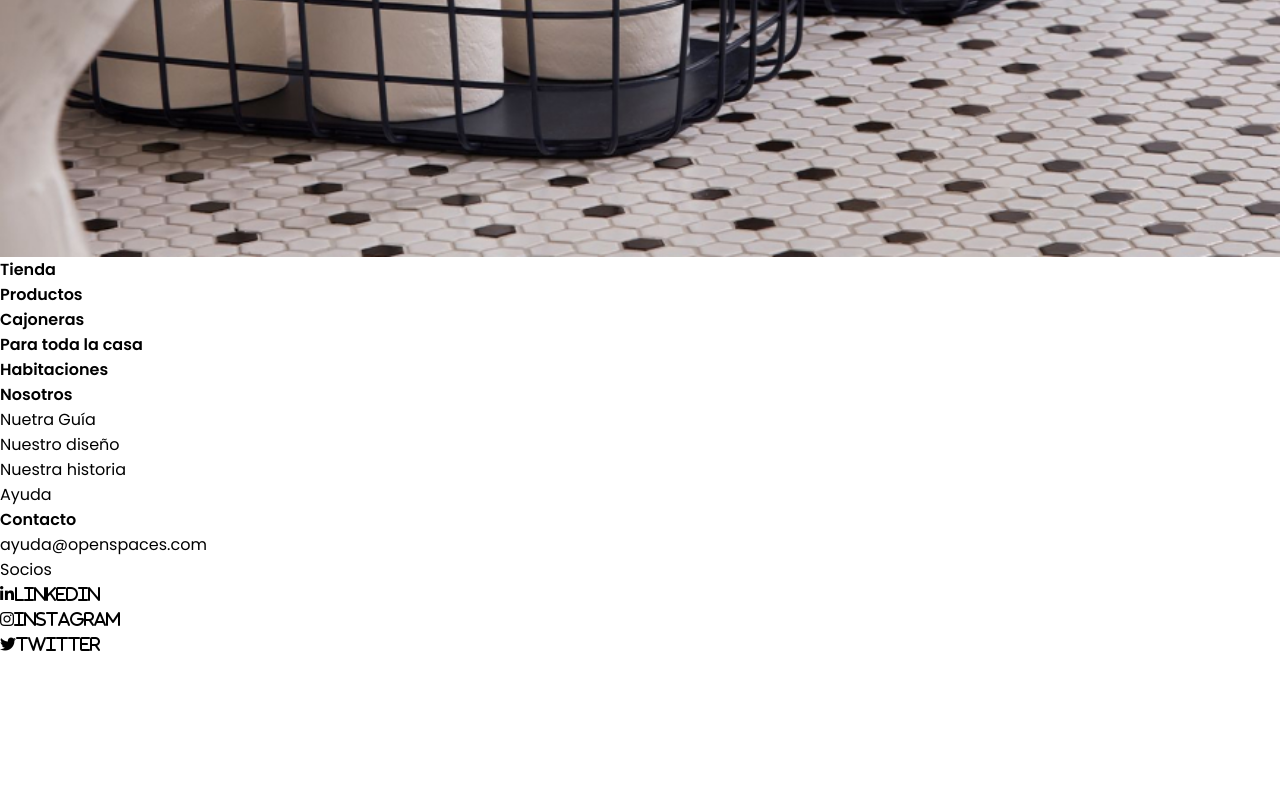
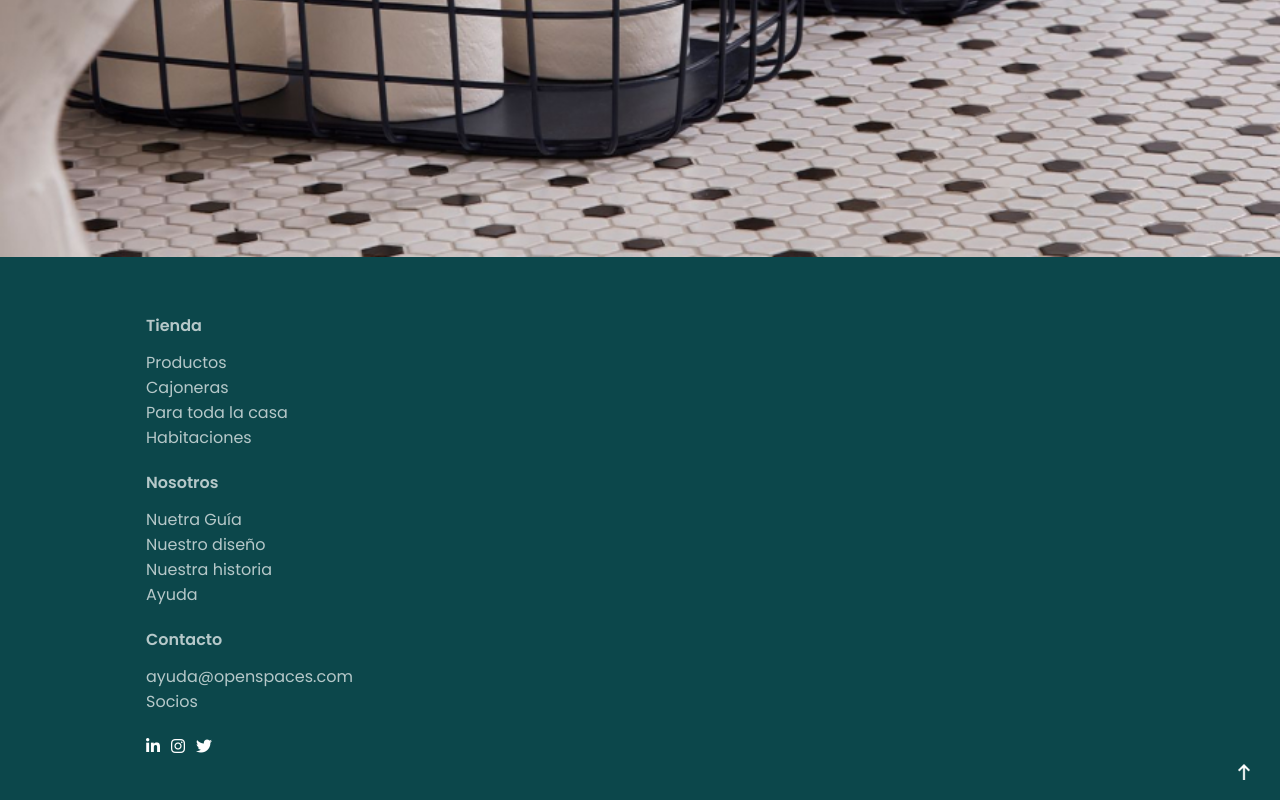
Before and after one commit to Adalab/modulo-1-evaluacion-final-MiriamPoveda, a website: page src/html/index.html in a window 1280 px wide. Shown: the part 3068-3868 px from the top of the page. Before the commit the page ends 3804 px from the top, so only its background shows below. Drawn offline with nearby package versions, Linux system fonts and the light colour scheme; files that its build step writes are made by us from their sources; files whose address does not match are found by name.

Commit message:
Add footer styles

```diff
--- a/src/html/partials/footer.html
+++ b/src/html/partials/footer.html
@@ -1,7 +1,8 @@
-<footer>
-    <h4>Tienda</4>
+<footer class="footer">
+  <section class="footer__footer-section">
+    <h4>Tienda</h4>
     <nav>
-        <ul>
+      <ul class="footer-list">
         <li>Productos</li>
         <li>Cajoneras</li>
         <li>Para toda la casa</li>
@@ -10,8 +11,8 @@
     </nav>
     <h4>Nosotros</h4>
     <nav>
-      <ul>
-        <li>Nuetra Guía</li>
+      <ul class="footer-list">
+        <li class="footer-list__li-size">Nuetra guía</li>
         <li>Nuestro diseño</li>
         <li>Nuestra historia</li>
         <li>Ayuda</li>
@@ -19,13 +20,29 @@
     </nav>
     <h4>Contacto</h4>
     <nav>
-      <ul>
+      <ul class="footer-list">
         <li>ayuda@openspaces.com</li>
         <li>Socios</li>
-        <li><i class="fa-brands fa-linkedin-in">Linkedin</i></li>
-        <li><i class="fa-brands fa-instagram">Instagram</i></li>
-        <li><i class="fa-brands fa-twitter">Twitter</i></li>
       </ul>
     </nav>
-    <a src="./index.html" title="Subir al inicio de la página"><img src="./assets/images/arrow.png" alt="Flecha hacia arriba"></a>
+    <nav>
+      <ul class="social-list">
+        <li class="social-list__social-media">
+          <i class="fa-brands fa-linkedin-in"></i>
+        </li>
+        <li class="social-list__social-media">
+          <i class="fa-brands fa-instagram"></i>
+        </li>
+        <li class="social-list__social-media">
+          <i class="fa-brands fa-twitter"></i>
+        </li>
+      </ul>
+    </nav>
+  </section>
+  <a class="arrow-link" href="./index.html" title="Subir al inicio de la página"
+    ><img
+      class="arrow-link__arrow"
+      src="./assets/images/arrow.png"
+      alt="Flecha hacia arriba"
+  /></a>
 </footer>
--- a/src/scss/layout/_footer.scss
+++ b/src/scss/layout/_footer.scss
@@ -0,0 +1,51 @@
+// Footer + section
+
+.footer {
+  background-color: $turquoise;
+  color: $blue-grey-text;
+
+  &__footer-section {
+    display: flex;
+    flex-direction: column;
+    padding: 56px 0 0 146px;
+  }
+}
+
+// Footer list
+
+.footer-list {
+  list-style: none;
+  padding: 12px 0 20px;
+
+  &__li-size {
+    text-transform: capitalize;
+  }
+}
+
+// Social list
+
+.social-list {
+  list-style: none;
+  display: flex;
+  width: 24px;
+  height: 26px;
+
+  &__social-media {
+    padding-right: 11px;
+    color: $white-text;
+  }
+}
+
+// Arrow
+
+.arrow-link {
+  display: flex;
+  justify-content: flex-end;
+  padding-right: 24px;
+  padding-bottom: 16px;
+
+  &__arrow {
+    width: 24px;
+    height: 24px;
+  }
+}
```
Lines whose indentation alone changed are shown as unchanged.
